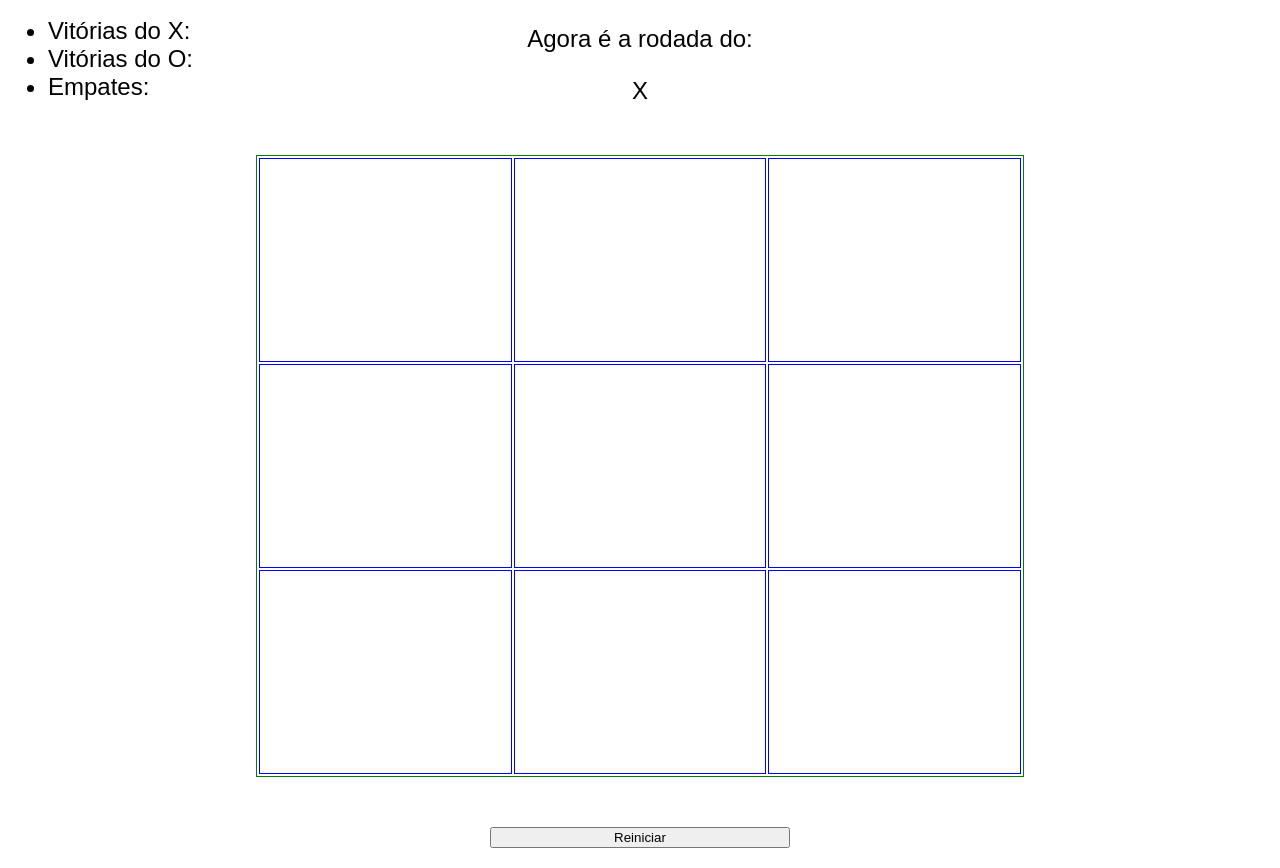
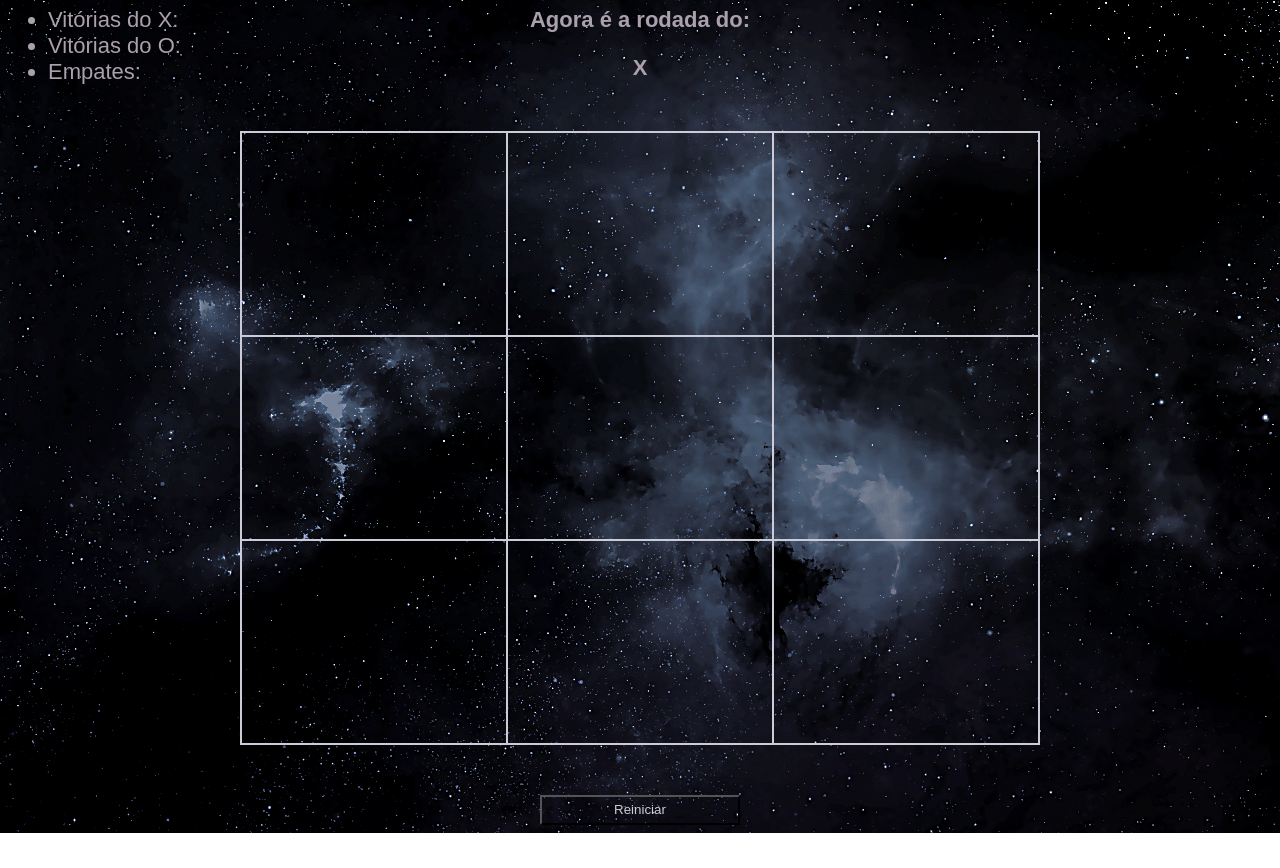
Before and after one commit to Kenzie-Academy-Brasil-Developers/atividade-jogo-da-velha-sprint-1-marcos-vinicius-mafei, a plain HTML site: page index.html in a window 1280 px wide. Shown: the part 102-970 px from the top of the page. After the commit the page ends 935 px from the top, so only its background shows below. Drawn offline with Linux system fonts and the light colour scheme.

Commit message:
finalizado

```diff
--- a/jogoDaVelha.js
+++ b/jogoDaVelha.js
@@ -72,12 +72,14 @@ const handleClick = function (event) {
                 ovictories.innerHTML = 'Vitórias do O:'+vitoriaO
             }
             window.alert('O vencedor é '+currentPlayer+'! \n Reinicie o jogo e tente de novo!')
+            resetGame()
         }else if(checkDraw()===true){
             window.alert('Deu empate!')
             empates+=1
             console.log('empate!!!')
             const Numempates = document.getElementById('empates')
             Numempates.innerHTML = 'Empates:'+empates
+            resetGame()
         }else{
             currentPlayer = nextPlayer;
             div.innerHTML= nextPlayer
--- a/style.css
+++ b/style.css
@@ -1,6 +1,8 @@
 body{
   font-size: 16px;
   font-family: Arial, Helvetica, sans-serif;
+  color: #aba1ac;
+  background-image: url('assets/512724.png');
 }
 header h1{
   width: fit-content;
@@ -10,49 +12,60 @@ header h1{
 div.container{
   text-align:center;
   margin-bottom: 50px;
+  font-weight: 600;
 }
 td {
-    border: 1px solid blue;
-    height: 10vh;
-    width:30vw;
+    border: 2px solid #ccccd8;
+    height: 70px;
+    width:250px;
     text-align: center;
     font-size: 5vw;
   }
 
 td:hover {
-    background: orange;
+  background: #79849c8c;
   cursor: pointer;
 }
-
 table {
-    width: 60vw;
-    border: 1px solid green;
+  width: 300px;
   margin-left: auto;
   margin-right: auto;
+  border-collapse: collapse;
 }
 div.but{
   display: flex;
   justify-content: center;
-    margin-bottom: 20px;
+  margin-bottom: 5px;
 }
 button{
   margin-top: 50px;
   margin-left: auto;
   margin-right: auto;
-    width: 300px;
+  width: 200px;
+  height: 30px;
+  background-color: transparent;
+  color: #ccccd8;
 }
 button:hover{
   cursor: pointer;
 }
 @media only screen and (min-width:650px){
   body {
-      font-size: 24px;
+    font-size: 22px;
   }
   div.container{
     margin-top: -100px;
   }
   td{
-      height: 25vh;
-      width: 33vw;
+    height: 100px;
+    width: 200px;
   }
 }
+@media only screen and (min-width:1000px){
+  td{
+    height: 200px;
+  }
+  table{
+    width: 800px;
+  }
+}
```
Also changed, not shown: assets/512724.png (added). Lines whose indentation alone changed are shown as unchanged.
